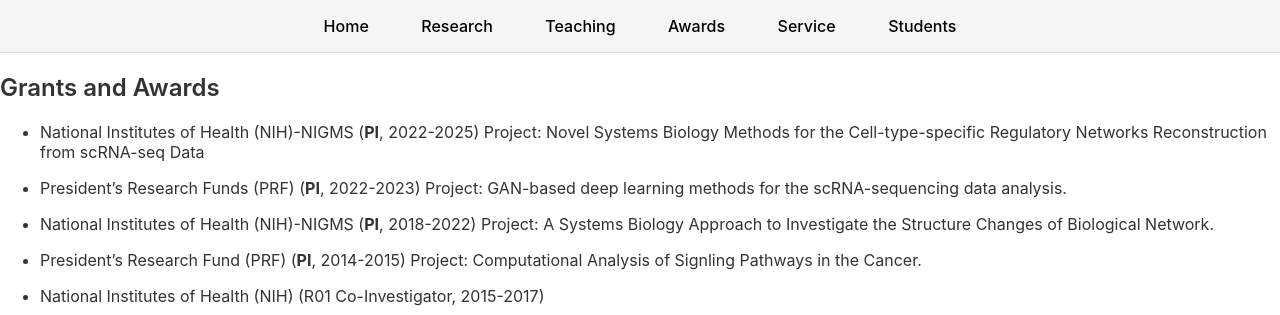
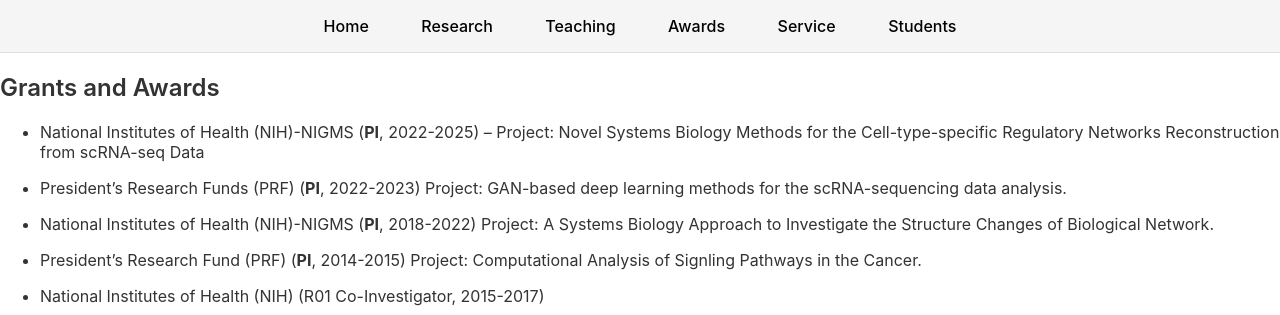
Before and after one commit to GongData/gongData.github.io, a Jekyll site: the page built from _pages/Awards.md, in a window 1280 px wide. Shown: the top 315 px of the page. Built offline with Jekyll 4.4.1, drawn with Linux system fonts in a browser that asks for light colours; part of the change alters nothing that is shown.

```diff
--- a/_pages/Awards.md
+++ b/_pages/Awards.md
@@ -7,7 +7,7 @@ permalink: /Awards/
 ## Grants and Awards ##
 
 - National Institutes of Health (NIH)-NIGMS (<b>PI</b>, 2022-2025)
-Project: Novel Systems Biology Methods for the Cell-type-specific Regulatory Networks Reconstruction from
+-- Project: Novel Systems Biology Methods for the Cell-type-specific Regulatory Networks Reconstruction from
 scRNA-seq Data
 
 - President's Research Funds (PRF)  (<b>PI</b>, 2022-2023)
```
